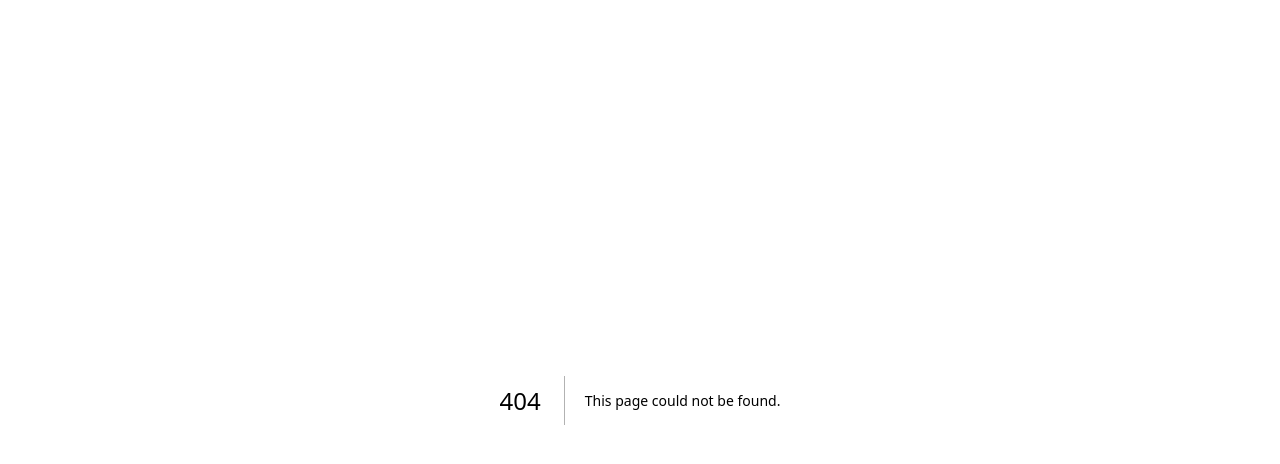
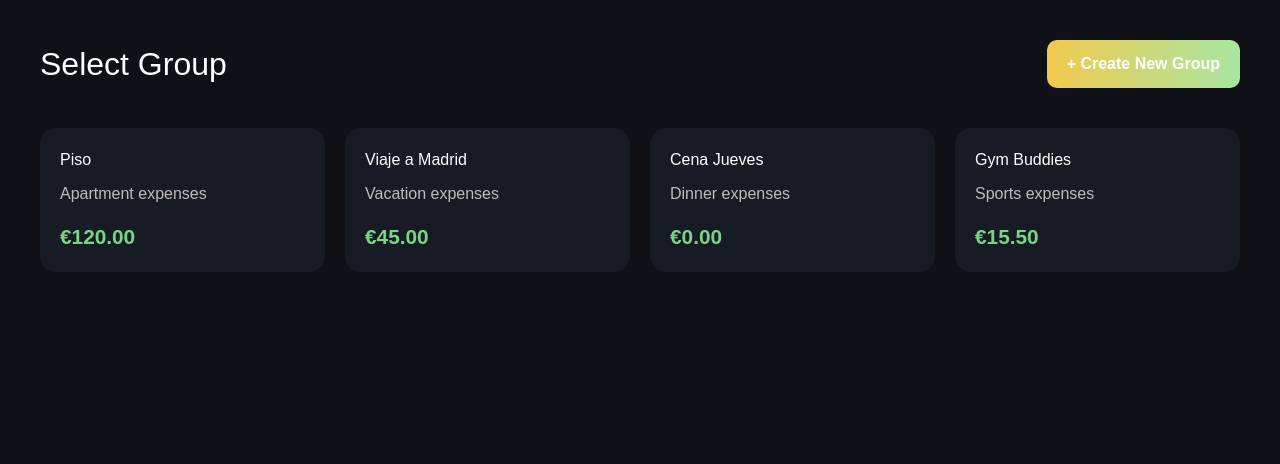
Before and after one commit to adrianlardin/Fairshare, a Next.js app in the folder frontend/: page /groups in a window 1280 px wide. Before the commit this address had no page. Shown: the top 464 px of the page. Built offline with nearby package versions, Linux system fonts and the light colour scheme.

Commit message:
Mejora estilos login register landing y pantalla groups

```diff
--- a/frontend/src/app/Login/page.jsx
+++ b/frontend/src/app/Login/page.jsx
@@ -3,7 +3,7 @@
 import { useState } from "react";
 import "./login.css";
 import { useRouter } from "next/navigation";
-// comentario facundo
+
 
 export default function Login() {
   const [email, setEmail] = useState("");
@@ -28,7 +28,7 @@ export default function Login() {
     const data = await response.json();
 
     if (!response.ok) {
-      setError(data.error);
+      setError(data.error || "Error al iniciar sesión");
       return;
     }
 
@@ -38,7 +38,7 @@ export default function Login() {
 localStorage.setItem("token", data.token);
 localStorage.setItem("user", JSON.stringify(data.user));
 
-router.push("/Home");
+router.push("/groups");
 
   } catch (err) {
     setError("Error al conectar con el servidor");
--- a/frontend/src/app/Register/page.jsx
+++ b/frontend/src/app/Register/page.jsx
@@ -36,11 +36,10 @@ export default function Register() {
 
       const data = await response.json();
 
-      console.log("Respuesta:", data);
-      console.log("Status:", response.status);
+
 
       if (!response.ok) {
-        setError(data.error);
+       setError(data.error || "Error al registrar usuario");
         return;
       }
 
@@ -50,7 +49,7 @@ export default function Register() {
         router.push("/Login");
       }, 2000);
 
-    } catch (error) {
+    } catch (err) {
       setError("Error al conectar con el servidor");
     }
   };
--- /dev/null
+++ b/frontend/src/app/groups/groups.css
@@ -0,0 +1,63 @@
+.groups-container {
+  min-height: 100vh;
+  background: #0f1117;
+  padding: 40px;
+  color: white;
+}
+
+.groups-header {
+  display: flex;
+  justify-content: space-between;
+  align-items: center;
+  margin-bottom: 40px;
+}
+
+.groups-header h1 {
+  font-size: 2rem;
+}
+
+.create-btn {
+  padding: 12px 20px;
+  border: none;
+  border-radius: 10px;
+  cursor: pointer;
+  font-weight: bold;
+  background: linear-gradient(
+    90deg,
+    #f2c94c,
+    #a8e6a3
+  );
+}
+
+.groups-grid {
+  display: grid;
+  grid-template-columns: repeat(auto-fit, minmax(250px, 1fr));
+  gap: 20px;
+}
+
+.group-card {
+  background: #171b24;
+  border-radius: 16px;
+  padding: 20px;
+  transition: 0.3s;
+  cursor: pointer;
+}
+
+.group-card:hover {
+  transform: translateY(-4px);
+}
+
+.group-card h2 {
+  margin-bottom: 10px;
+}
+
+.group-card p {
+  color: #bdbdbd;
+  margin-bottom: 15px;
+}
+
+.group-card span {
+  color: #7bd389;
+  font-size: 1.3rem;
+  font-weight: bold;
+}
--- /dev/null
+++ b/frontend/src/app/groups/page.jsx
@@ -0,0 +1,44 @@
+import "./groups.css";
+
+export default function Groups() {
+  return (
+    <div className="groups-container">
+
+      <div className="groups-header">
+        <h1>Select Group</h1>
+        <button className="create-btn">
+          + Create New Group
+        </button>
+      </div>
+
+      <div className="groups-grid">
+
+        <div className="group-card">
+          <h2>Piso</h2>
+          <p>Apartment expenses</p>
+          <span>€120.00</span>
+        </div>
+
+        <div className="group-card">
+          <h2>Viaje a Madrid</h2>
+          <p>Vacation expenses</p>
+          <span>€45.00</span>
+        </div>
+
+        <div className="group-card">
+          <h2>Cena Jueves</h2>
+          <p>Dinner expenses</p>
+          <span>€0.00</span>
+        </div>
+
+        <div className="group-card">
+          <h2>Gym Buddies</h2>
+          <p>Sports expenses</p>
+          <span>€15.50</span>
+        </div>
+
+      </div>
+
+    </div>
+  );
+}
--- a/frontend/src/app/page.jsx
+++ b/frontend/src/app/page.jsx
@@ -11,16 +11,14 @@ export default function LandingPage() {
       <div className="landing-card">
         <h1>FairShare</h1>
 
-        <p>Comparte gastos de forma sencilla</p>
+        <p>
+          Gestiona y comparte gastos con amigos, familia o compañeros de forma
+          rápida y sencilla.
+        </p>
+        <div className="landing-buttons">
+          <button onClick={() => router.push("/Login")}>Iniciar sesión</button>
 
-        <div className="landing-buttons">
-          <button onClick={() => router.push("/Login")}>
-            Iniciar sesión
-          </button>
-
-          <button onClick={() => router.push("/Register")}>
-            Registrarse
-          </button>
+          <button onClick={() => router.push("/Register")}>Registrarse</button>
         </div>
       </div>
     </div>
```
Also changed, not shown: frontend/src/app/Login/login.css (+24 -16 lines), frontend/src/app/Register/register.css (+25 -18 lines), frontend/src/app/page.css (+6 -3 lines).
